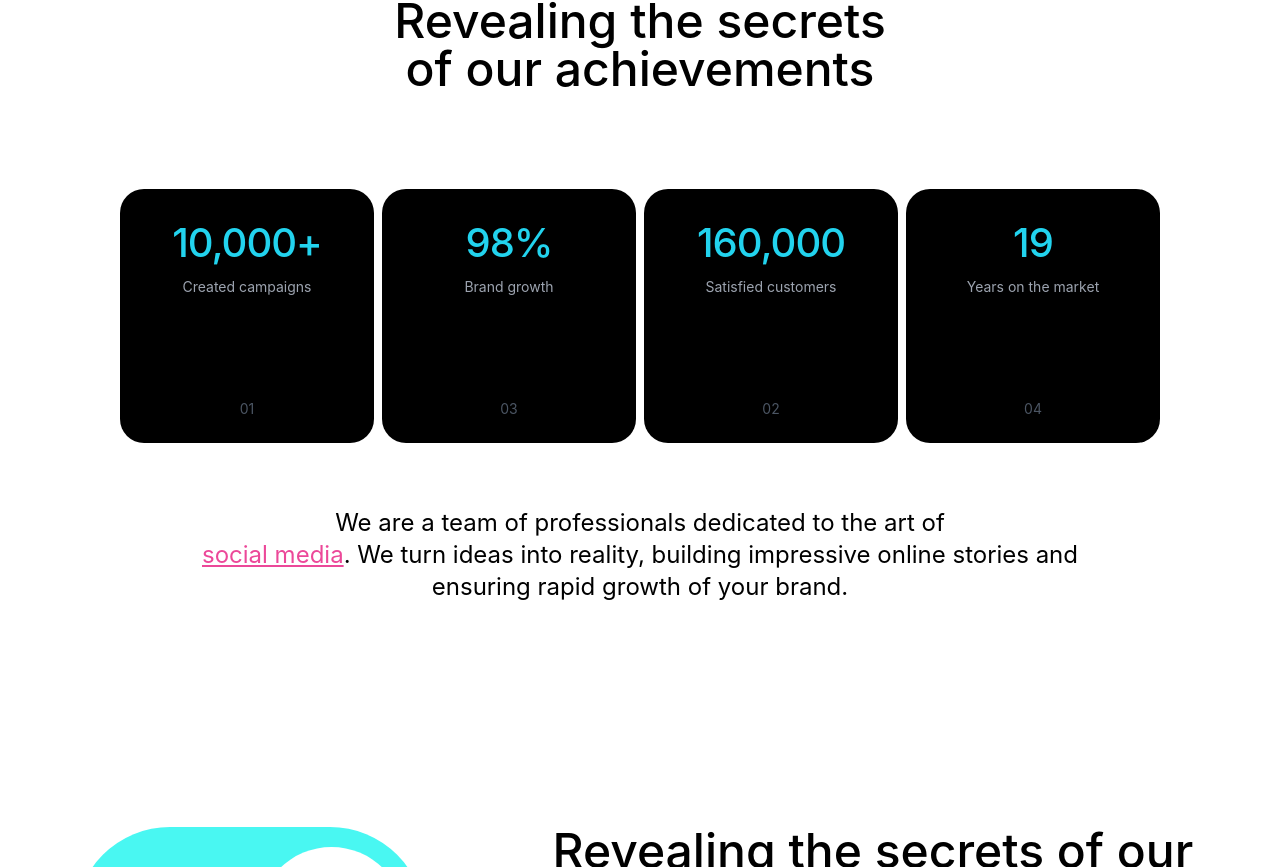
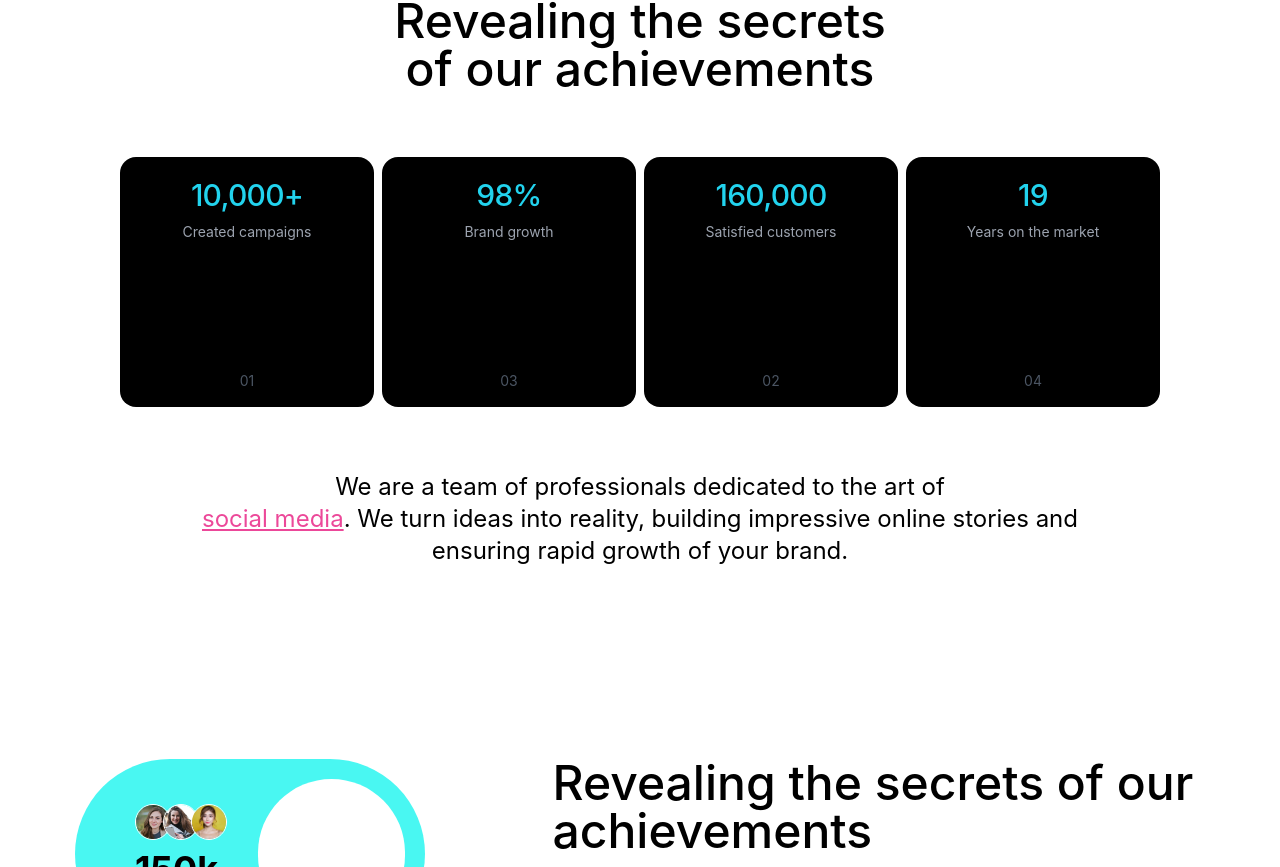
Before and after one commit to Hamzanaeem00/flow, a React (Vite) app: page / in a window 1280 px wide. Shown: the part 740-1607 px from the top of the page. Built offline with nearby package versions, Linux system fonts and the light colour scheme; a web font is replaced by a local one.

Commit message:
some hover styles

```diff
--- a/src/components/Achievements.jsx
+++ b/src/components/Achievements.jsx
@@ -13,7 +13,7 @@ const Achievements = () => {
   ];
 
   return (
-    <div className="max-w-[85vw] mx-auto px-6 py-16">
+    <div className="max-w-[85vw] mx-auto px-6 py-8">
 
       {/* Stats Section */}
       <div className="grid grid-cols-4 md:grid-cols-2 lg:grid-cols-4 gap-2 xs:grid-cols-1 text-white">
--- a/src/components/Card.jsx
+++ b/src/components/Card.jsx
@@ -1,28 +1,29 @@
 import React from "react";
-import cardhover from '../assets/images/cardhoverr.svg'
-
+import cardhover from "../assets/images/cardhoverr.svg";
 
 const Card = ({ stat, description, number, isLastCard }) => {
   return (
-    <div className=" relative">
-    <div className="bg-black w-full max-w-[350px] aspect-square rounded-3xl card-img cursor-pointer ">
-    <div className="p-6 flex flex-col justify-between h-full">
-
-          <img src={cardhover} alt="" className="card-show absolute z-100 rounded-full top-[-110px] bg-white"  />
-      <div className="space-y-1">
-        <p className="text-[40px] font-medium tracking-tight text-cyan-400">
-          {stat}
-        </p>
-        <p className="text-gray-400 text-sm">
-         {description}
-        </p>
-      </div>
-      <div className="text-gray-600 text-sm">
-        {number}
+    <div className="relative group">
+      {/* Card Container */}
+      <div className="bg-black w-full max-w-[300px] h-[250px] rounded-2xl cursor-pointer transition-transform transform group-hover:scale-105 group-hover:shadow-2xl group-hover:shadow-cyan-500/50 duration-300">
+        <div className="p-4 flex flex-col justify-between h-full relative">
+          {/* Hidden Image */}
+          {/* <img
+            src={cardhover}
+            width="120px"
+            alt=""
+            className="card-show absolute z-10 left-1/2 top-[-50px] bg-white rounded-3xl transition-all duration-300 opacity-0 transform scale-75 group-hover:opacity-100 group-hover:scale-100 group-hover:translate-y-2"
+          /> */}
+          <div className="space-y-1">
+            <p className="text-[30px] font-medium tracking-tight text-cyan-400">
+              {stat}
+            </p>
+            <p className="text-gray-400 text-sm">{description}</p>
+          </div>
+          <div className="text-gray-600 text-sm">{number}</div>
+        </div>
       </div>
     </div>
-  </div>
-  </div>
   );
 };
 
```
